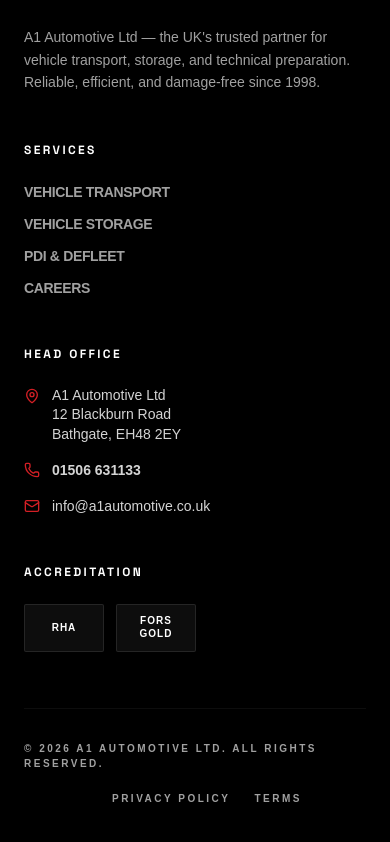
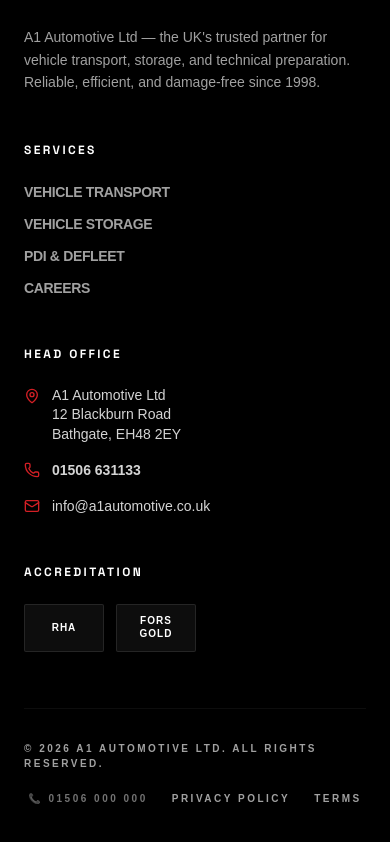
Before and after one commit to MarketingCo/a1-automotive-marketing-site, a Next.js app: page / in a window 390 px wide. Shown: the part 4716-5558 px from the top of the page. Built offline with nearby package versions, Linux system fonts and the light colour scheme; a web font is replaced by a local one.

Commit message:
fix: add phone numbers to footer, clean malformed HTML

```diff
--- a/src/components/Footer.tsx
+++ b/src/components/Footer.tsx
@@ -98,12 +98,7 @@
         <div className="mt-14 border-t border-white/5 pt-8 flex flex-col md:flex-row justify-between items-center gap-5 text-[10px] font-bold uppercase tracking-[0.25em]">
           <p>© {new Date().getFullYear()} A1 Automotive Ltd. All rights reserved.</p>
           <div className="flex items-center gap-6 flex-wrap justify-center">
-            <a
-              className="text-neutral-500 hover:text-white transition-colors duration-200"
-              target="_blank"
-              rel="noopener noreferrer"
-            >
-            </a>
+            <a href="tel:+441506000000" className="text-neutral-500 hover:text-white transition-colors duration-200">📞 01506 000 000</a>
             <span className="h-3 w-px bg-white/10 hidden md:block" />
             <Link href="#" className="hover:text-white transition-colors duration-200">Privacy Policy</Link>
             <Link href="#" className="hover:text-white transition-colors duration-200">Terms</Link>
```
